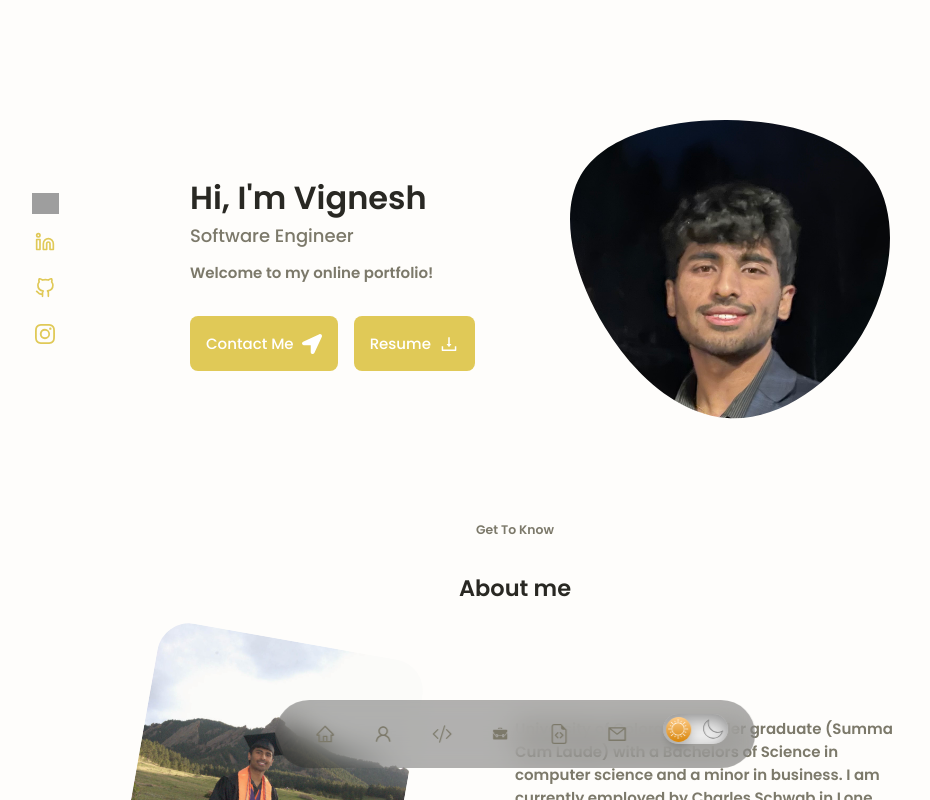
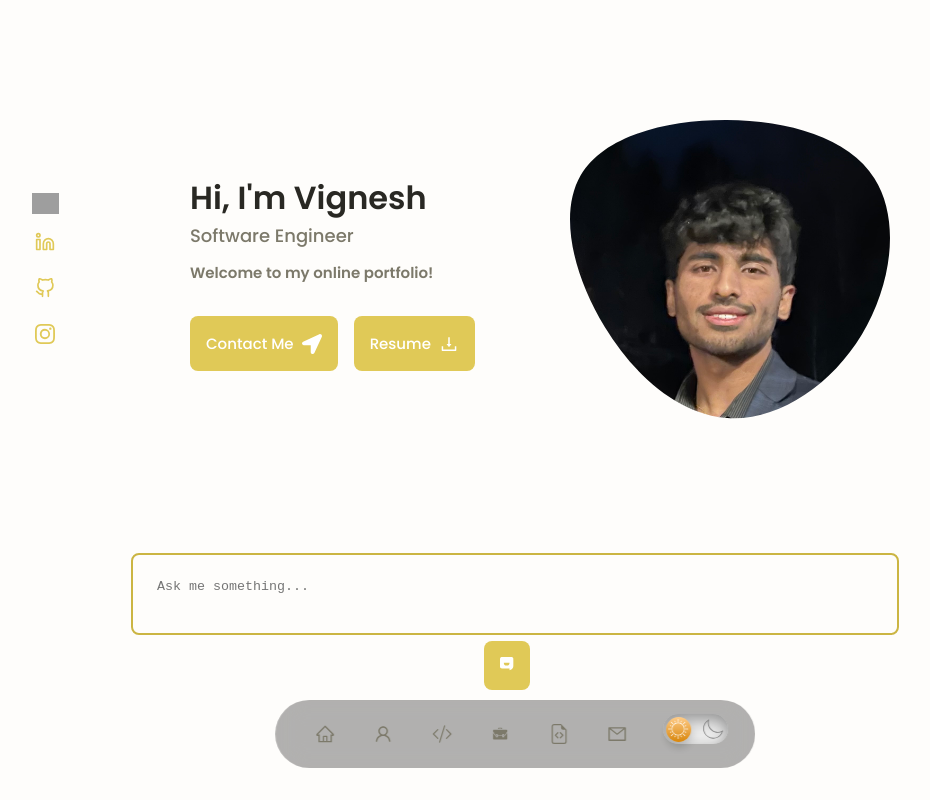
Before and after one commit to ViggyC/website, a React (Create React App) app: page / in a window 1280 px wide. Shown: the top 800 px of the page, without its empty margins (125-1055 px from the left). Built offline with nearby package versions, Linux system fonts and the light colour scheme; no server answers; grey boxes are pictures that could not be loaded.

Commit message:
integrated gpt

```diff
--- a/src/App.jsx
+++ b/src/App.jsx
@@ -14,6 +14,7 @@ const App = () => {
   return (
     <>
       <Header />
+      <OpenAIChatComponent />
       <Nav />
       <About />
       <Quote />
--- a/src/assets/data/work.js
+++ b/src/assets/data/work.js
@@ -4,6 +4,7 @@ const work_data = [
     company: "Charles Schwab",
     title:
       "Associate - Software Development & Engineering • WAM ENG DATA TECHNOLOGY",
+    link: "",
     from: "Sept 2023",
     to: "Present",
     description: [
@@ -16,6 +17,7 @@ const work_data = [
     id: 2,
     company: "University of Colorado Boulder",
     title: "Course Assistant - Artifical Intelligence",
+    link: "",
     from: "Jan 2023",
     to: "May 2023",
     description: [
@@ -29,6 +31,7 @@ const work_data = [
     id: 3,
     company: "Charles Schwab",
     title: "Software Engineer Intern",
+    link: "",
     from: "June 2022",
     to: "Aug 2022",
     description: [
@@ -45,6 +48,7 @@ const work_data = [
     id: 4,
     company: "University of Colorado Boulder",
     title: "Course Assistant - Software Development",
+    link: "",
     from: "Aug 2021",
     to: "Dec 2021",
     description: [
@@ -57,6 +61,7 @@ const work_data = [
     id: 5,
     company: "National Science Foundation",
     title: "Undergraduate Researcher",
+    link: "https://engineering.usu.edu/eed/reu/previous-years/2021",
     from: "May 2021",
     to: "July 2021",
     description: [
--- a/src/components/experience/work/Work.jsx
+++ b/src/components/experience/work/Work.jsx
@@ -7,11 +7,16 @@ const Work = () => {
   return (
     <section>
       <div className="container work_container">
-        {work_data.map(({ id, company, title, from, to, description }) => {
+        {work_data.map(
+          ({ id, company, title, link, from, to, description }) => {
             return (
               <article key={id} className="work_item">
                 <div className="work_title">
-                <h3>{company}</h3>
+                  <h3>
+                    <a href={link ? link : undefined} target="_blank">
+                      {company}
+                    </a>
+                  </h3>
                   <h4>{title}</h4>
                   <h5>
                     {from} - {to}
@@ -28,7 +33,8 @@ const Work = () => {
                 </div>
               </article>
             );
-        })}
+          }
+        )}
       </div>
     </section>
   );
--- a/src/components/footer/Footer.css
+++ b/src/components/footer/Footer.css
@@ -1,16 +1,24 @@
 .footer {
   bottom: 0;
   width: 100%;
-  background: var(--first-color);
   padding: 3rem 0;
+  margin: 0;
   text-align: center;
-  font-size: 0.9rem;
-}
-
-.footer_logo {
-  margin-bottom: 5rem;
+  font-size: 1.2rem;
 }
 
 .copyright {
-  margin-bottom: 2rem;
+  justify-content: center;
+  text-align: center;
+  margin: 0;
+  display: flex;
+  align-items: center;
+  justify-content: center;
 }
+
+.logo {
+  margin: 0;
+  display: flex;
+  align-items: center;
+  justify-content: center;
+}
--- a/src/components/footer/Footer.jsx
+++ b/src/components/footer/Footer.jsx
@@ -4,13 +4,14 @@ import "./Footer.css";
 const Footer = () => {
   return (
     <footer className="footer">
+      <div className="logo">
         <a href="#" className="footer_logo">
           <img
             src="https://img.icons8.com/dotty/80/000000/marker-v.png"
             className="web-icon"
           ></img>
         </a>
-
+      </div>
       <div className="copyright">
         <small>&copy; Vignesh Chandrasekhar. All rights reserved.</small>
       </div>
--- /dev/null
+++ b/src/components/gpt/GPT.css
@@ -0,0 +1,22 @@
+.gpt_container {
+  padding: 2rem 0 4rem;
+}
+
+.gpt_button {
+  align-items: center;
+  justify-content: center;
+  display: flex;
+  margin: 0;
+  margin-bottom: 2rem;
+}
+
+.gpt_response {
+  align-items: center;
+  justify-content: center;
+  display: flex;
+  margin: 0;
+}
+
+textarea[type="text"] {
+  color: white; /* Set a dark text color for text boxes in dark mode */
+}
--- a/src/components/gpt/GPT.jsx
+++ b/src/components/gpt/GPT.jsx
@@ -1,4 +1,6 @@
 import React, { useState } from "react";
+import "./GPT.css";
+import { SiAnswer } from "react-icons/si";
 
 const OpenAIChatComponent = () => {
   const [inputMessages, setInputMessages] = useState([
@@ -7,17 +9,16 @@ const OpenAIChatComponent = () => {
   const [outputText, setOutputText] = useState("");
   const [isLoading, setIsLoading] = useState(false);
 
-  const handleAddMessage = (role, content) => {
-    setInputMessages([...inputMessages, { role, content }]);
+  const handleInputChange = (e) => {
+    setInputMessages([{ role: "user", content: e.target.value }]);
   };
 
   const handleCallApi = async () => {
-    console.log("Input message: ", inputMessages);
     try {
       setIsLoading(true);
 
       // Replace 'YOUR_OPENAI_API_KEY' with your actual OpenAI GPT-3 API key
-      const apiKey = "TODO";
+      const apiKey = process.env.REACT_APP_OPENAI_API_KEY;
 
       const apiUrl = "https://api.openai.com/v1/chat/completions";
       const response = await fetch(apiUrl, {
@@ -45,32 +46,27 @@ const OpenAIChatComponent = () => {
     }
   };
 
-  // Introduce a delay between API calls (e.g., wait for 1 second)
-  const delayedApiCall = () => {
-    setTimeout(() => {
-      handleCallApi();
-    }, 1000); // Adjust the delay as needed
-  };
-
   return (
-    <div>
-      <div>
-        <button onClick={() => handleAddMessage("user", "Hello")}>
-          User: Hello
-        </button>
-        <button
-          onClick={() => handleAddMessage("assistant", "How can I help you?")}
-        >
-          Assistant: How can I help you?
-        </button>
+    <section className="section">
+      <div className="container gpt_container">
+        <textarea
+          placeholder="Ask me something..."
+          onChange={handleInputChange}
+        />
+        <div className="gpt_button">
+          <button
+            className="button"
+            onClick={handleCallApi}
+            disabled={isLoading}
+          >
+            {isLoading ? "Loading..." : <SiAnswer />}
+          </button>
+        </div>
+        <div className="gpt_response">
+          <strong></strong> {outputText}
+        </div>
       </div>
-      <button onClick={delayedApiCall} disabled={isLoading}>
-        {isLoading ? "Loading..." : "Submit"}
-      </button>
-      <div>
-        <strong>Response:</strong> {outputText}
-      </div>
-    </div>
+    </section>
   );
 };
 
```
Lines whose indentation alone changed are shown as unchanged.
